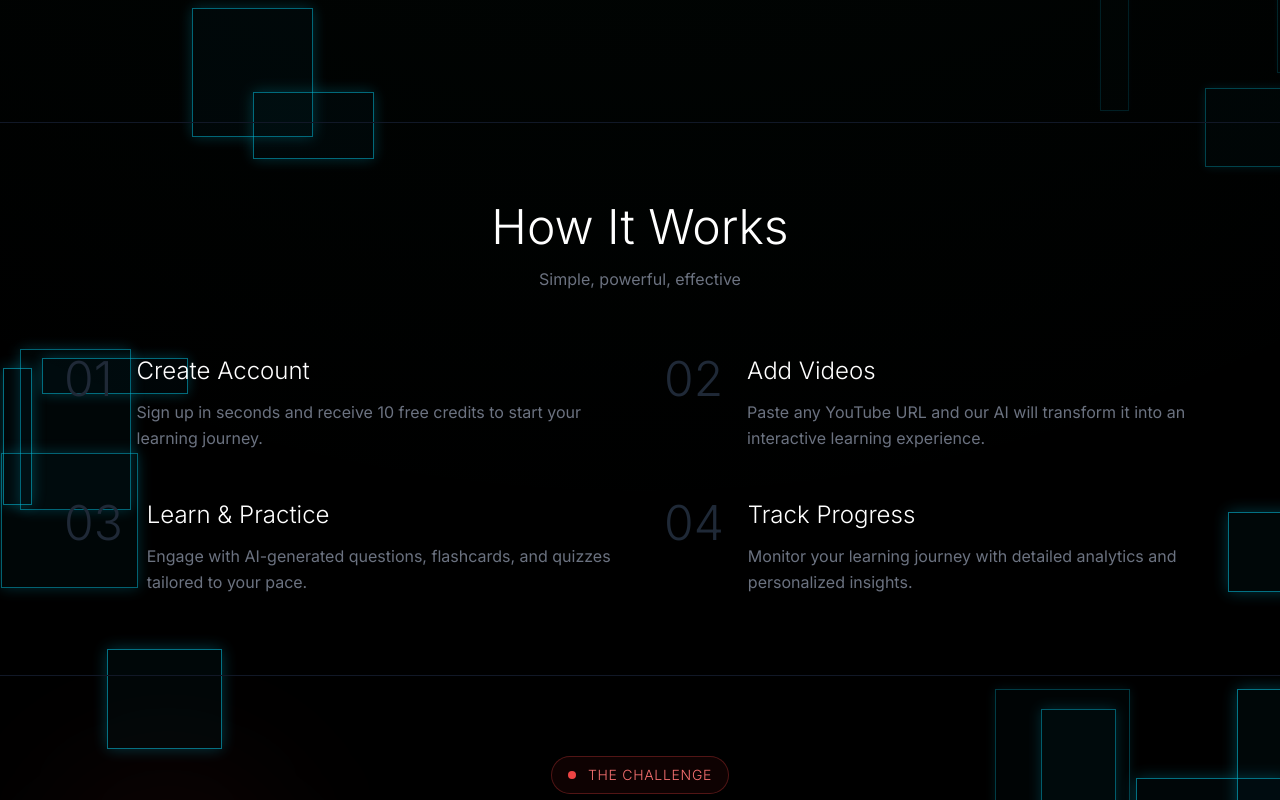
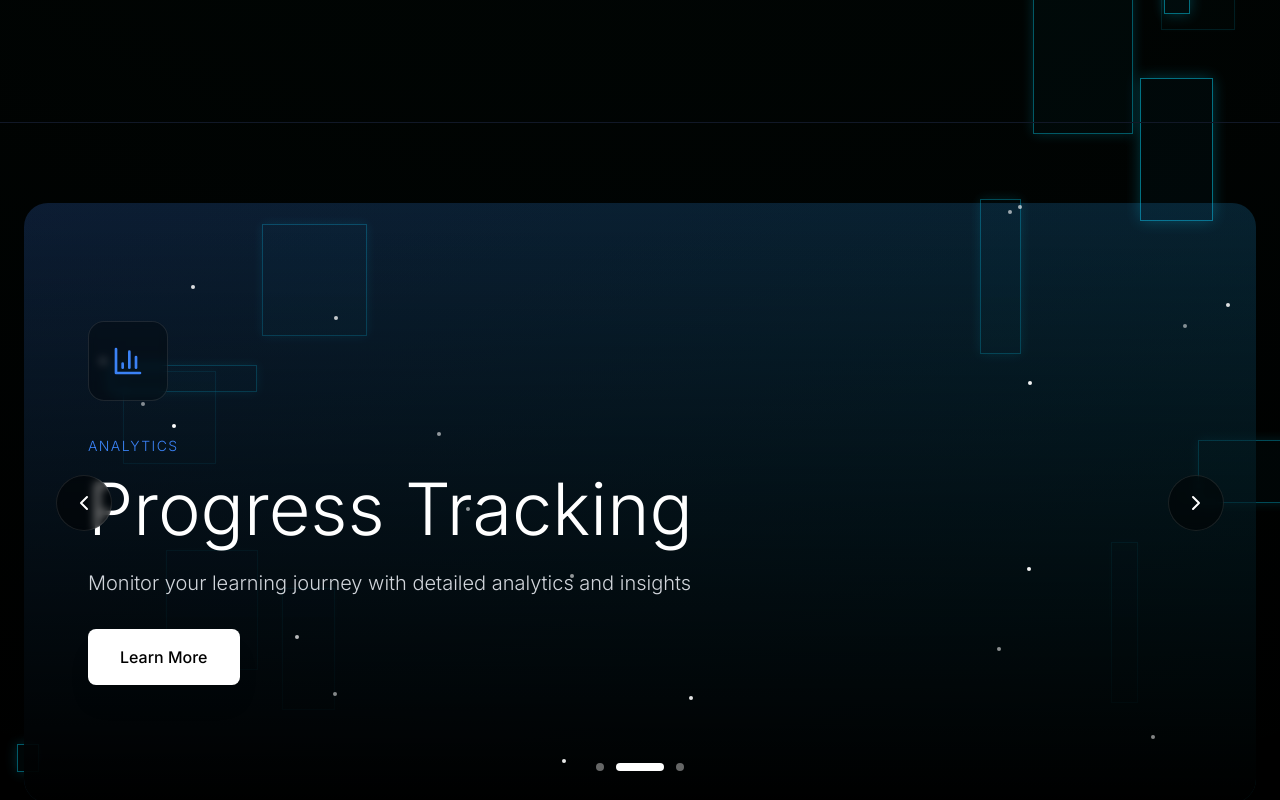
Before and after one commit to codeWithUtkarsh/reply, a Next.js app in the folder frontend/: page / in a window 1280 px wide. Shown: the part 940-1740 px from the top of the page. Built offline with nearby package versions, Linux system fonts and the light colour scheme; no server answers.

Commit message:
Add fancy animated carousel feature section

```diff
--- a/frontend/app/page.tsx
+++ b/frontend/app/page.tsx
@@ -3,7 +3,7 @@
 import { useState, useEffect } from 'react';
 import { useRouter } from 'next/navigation';
 import { useAuth } from '@/contexts/AuthContext';
-import { Play, LogIn, UserPlus, Lock, CheckCircle2, BarChart3, Zap } from 'lucide-react';
+import { Play, LogIn, UserPlus, Lock, CheckCircle2, BarChart3, Zap, ChevronLeft, ChevronRight } from 'lucide-react';
 import AuthModal from '@/components/AuthModal';
 
 export default function Home() {
@@ -11,6 +11,7 @@ export default function Home() {
   const { user, loading: authLoading } = useAuth();
   const [showAuthModal, setShowAuthModal] = useState(false);
   const [authMode, setAuthMode] = useState<'signin' | 'signup'>('signin');
+  const [currentSlide, setCurrentSlide] = useState(0);
 
   useEffect(() => {
     if (user && !authLoading) {
@@ -27,6 +28,47 @@ export default function Home() {
     setAuthMode('signup');
     setShowAuthModal(true);
   };
+
+  const features = [
+    {
+      icon: <CheckCircle2 className="w-8 h-8" />,
+      label: 'SMART PLATFORM',
+      title: 'AI Questions',
+      description: 'Get intelligent questions generated from any video content to test your understanding',
+      gradient: 'from-emerald-500/20 to-teal-500/20',
+      iconColor: 'text-emerald-500',
+    },
+    {
+      icon: <BarChart3 className="w-8 h-8" />,
+      label: 'ANALYTICS',
+      title: 'Progress Tracking',
+      description: 'Monitor your learning journey with detailed analytics and insights',
+      gradient: 'from-blue-500/20 to-cyan-500/20',
+      iconColor: 'text-blue-500',
+    },
+    {
+      icon: <Play className="w-8 h-8" />,
+      label: 'INTERACTIVE',
+      title: 'Video Learning',
+      description: 'Transform any video into an interactive learning experience with AI',
+      gradient: 'from-purple-500/20 to-pink-500/20',
+      iconColor: 'text-purple-500',
+    },
+  ];
+
+  const nextSlide = () => {
+    setCurrentSlide((prev) => (prev + 1) % features.length);
+  };
+
+  const prevSlide = () => {
+    setCurrentSlide((prev) => (prev - 1 + features.length) % features.length);
+  };
+
+  // Auto-play carousel
+  useEffect(() => {
+    const interval = setInterval(nextSlide, 5000);
+    return () => clearInterval(interval);
+  }, []);
 
   if (authLoading) {
     return (
@@ -223,6 +265,127 @@ export default function Home() {
                 title="Video Learning"
                 subtitle="Interactive"
               />
+            </div>
+          </div>
+        </section>
+
+        {/* Fancy Carousel Feature Section */}
+        <section className="container mx-auto px-6 py-20 border-t border-gray-900 relative">
+          <div className="max-w-7xl mx-auto">
+            <div className="relative h-[500px] md:h-[600px] overflow-hidden rounded-3xl">
+              {/* Carousel slides */}
+              {features.map((feature, index) => (
+                <div
+                  key={index}
+                  className={`absolute inset-0 transition-all duration-1000 ease-in-out ${
+                    index === currentSlide
+                      ? 'opacity-100 translate-x-0 scale-100'
+                      : index < currentSlide
+                      ? 'opacity-0 -translate-x-full scale-95'
+                      : 'opacity-0 translate-x-full scale-95'
+                  }`}
+                >
+                  {/* Background gradient */}
+                  <div className={`absolute inset-0 bg-gradient-to-br ${feature.gradient}`}></div>
+                  <div className="absolute inset-0 bg-gradient-to-t from-black via-black/50 to-transparent"></div>
+
+                  {/* Animated particles */}
+                  <div className="absolute inset-0 overflow-hidden">
+                    {[...Array(20)].map((_, i) => (
+                      <div
+                        key={i}
+                        className="absolute w-1 h-1 bg-white rounded-full animate-pulse"
+                        style={{
+                          left: `${Math.random() * 100}%`,
+                          top: `${Math.random() * 100}%`,
+                          animationDelay: `${Math.random() * 3}s`,
+                          animationDuration: `${2 + Math.random() * 3}s`,
+                        }}
+                      ></div>
+                    ))}
+                  </div>
+
+                  {/* Content */}
+                  <div className="relative h-full flex items-center">
+                    <div className="container mx-auto px-8 md:px-16">
+                      <div className="max-w-3xl">
+                        {/* Icon */}
+                        <div className={`mb-8 ${feature.iconColor} transform transition-transform duration-700 ${
+                          index === currentSlide ? 'translate-y-0 opacity-100' : 'translate-y-10 opacity-0'
+                        }`}>
+                          <div className="inline-flex items-center justify-center w-20 h-20 rounded-2xl bg-black/30 backdrop-blur-sm border border-white/10">
+                            {feature.icon}
+                          </div>
+                        </div>
+
+                        {/* Label */}
+                        <div className={`mb-4 transition-all duration-700 delay-100 ${
+                          index === currentSlide ? 'translate-y-0 opacity-100' : 'translate-y-10 opacity-0'
+                        }`}>
+                          <span className={`text-sm font-light uppercase tracking-widest ${feature.iconColor}`}>
+                            {feature.label}
+                          </span>
+                        </div>
+
+                        {/* Title */}
+                        <h2 className={`text-5xl md:text-7xl font-light text-white mb-6 transition-all duration-700 delay-200 ${
+                          index === currentSlide ? 'translate-y-0 opacity-100' : 'translate-y-10 opacity-0'
+                        }`}>
+                          {feature.title}
+                        </h2>
+
+                        {/* Description */}
+                        <p className={`text-xl text-gray-300 font-light mb-8 max-w-2xl transition-all duration-700 delay-300 ${
+                          index === currentSlide ? 'translate-y-0 opacity-100' : 'translate-y-10 opacity-0'
+                        }`}>
+                          {feature.description}
+                        </p>
+
+                        {/* CTA Button */}
+                        <div className={`transition-all duration-700 delay-400 ${
+                          index === currentSlide ? 'translate-y-0 opacity-100' : 'translate-y-10 opacity-0'
+                        }`}>
+                          <button
+                            onClick={openSignUp}
+                            className="px-8 py-4 bg-white text-black font-medium rounded-lg hover:bg-gray-100 transition-all transform hover:scale-105 shadow-xl"
+                          >
+                            Learn More
+                          </button>
+                        </div>
+                      </div>
+                    </div>
+                  </div>
+                </div>
+              ))}
+
+              {/* Navigation Arrows */}
+              <button
+                onClick={prevSlide}
+                className="absolute left-4 md:left-8 top-1/2 -translate-y-1/2 w-14 h-14 rounded-full bg-black/50 backdrop-blur-sm border border-white/10 flex items-center justify-center text-white hover:bg-black/70 transition-all z-10 group"
+              >
+                <ChevronLeft className="w-6 h-6 group-hover:scale-125 transition-transform" />
+              </button>
+              <button
+                onClick={nextSlide}
+                className="absolute right-4 md:right-8 top-1/2 -translate-y-1/2 w-14 h-14 rounded-full bg-black/50 backdrop-blur-sm border border-white/10 flex items-center justify-center text-white hover:bg-black/70 transition-all z-10 group"
+              >
+                <ChevronRight className="w-6 h-6 group-hover:scale-125 transition-transform" />
+              </button>
+
+              {/* Dot Indicators */}
+              <div className="absolute bottom-8 left-1/2 -translate-x-1/2 flex gap-3 z-10">
+                {features.map((_, index) => (
+                  <button
+                    key={index}
+                    onClick={() => setCurrentSlide(index)}
+                    className={`h-2 rounded-full transition-all duration-500 ${
+                      index === currentSlide
+                        ? 'w-12 bg-white'
+                        : 'w-2 bg-white/40 hover:bg-white/60'
+                    }`}
+                  />
+                ))}
+              </div>
             </div>
           </div>
         </section>
```
